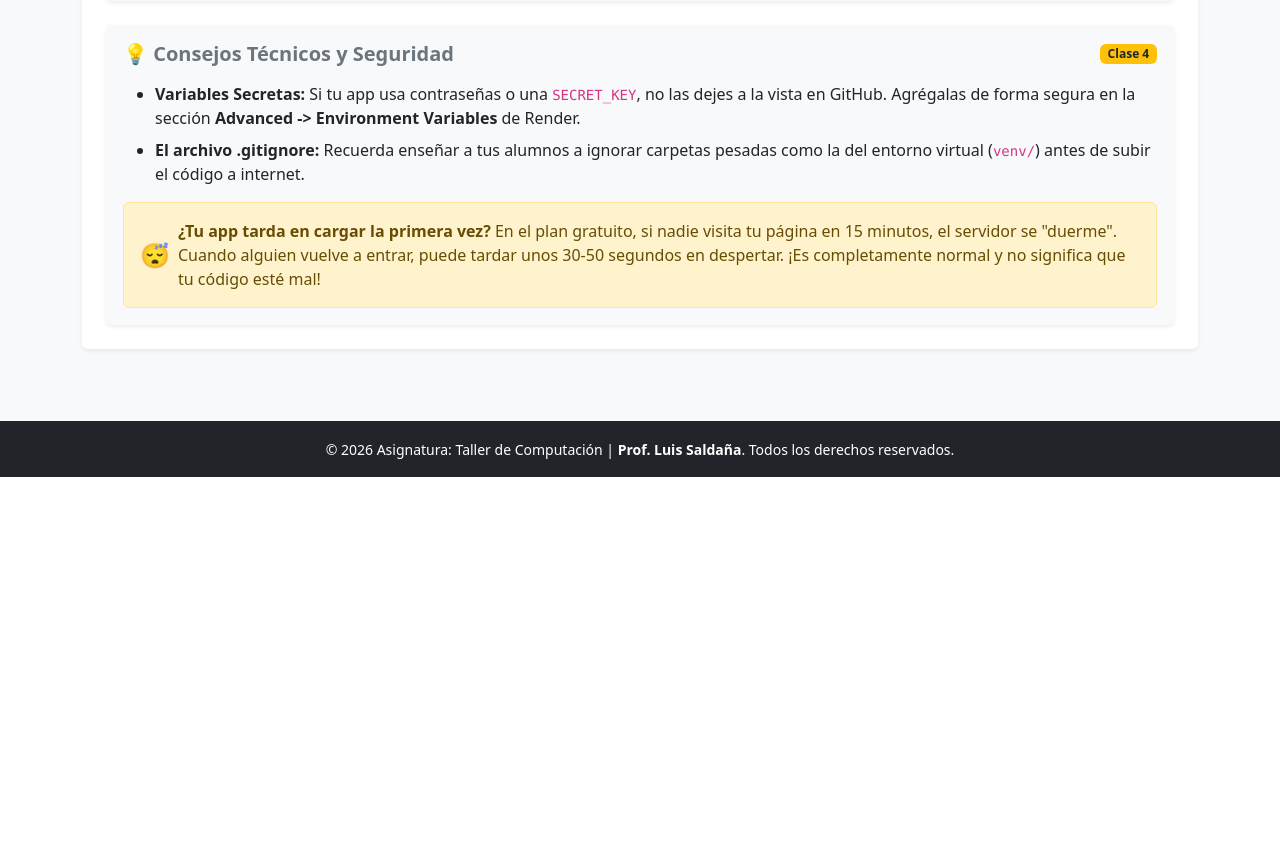
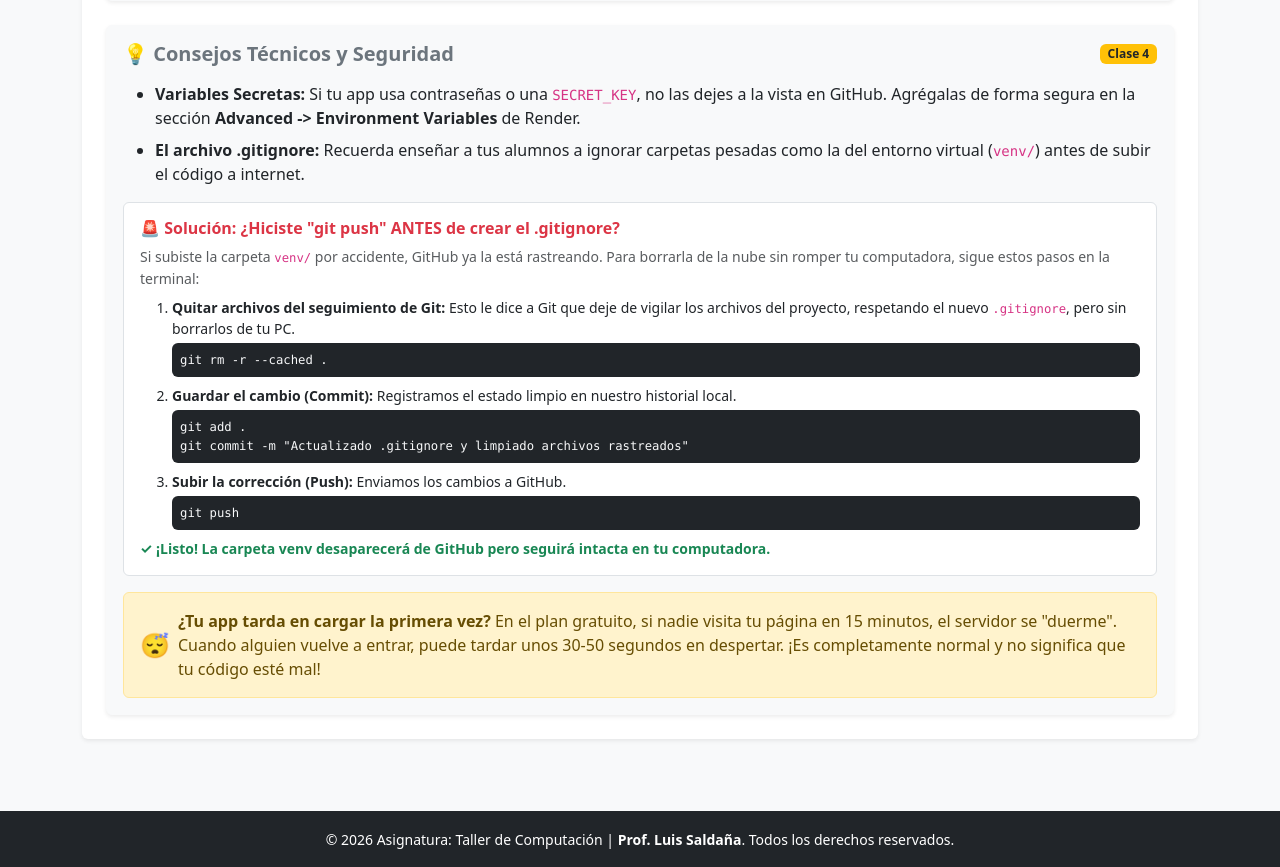
Before and after one commit to profeluissaldana/MipaginaWebTaller, a Flask app: page /servidorrender in a window 1280 px wide. Shown: the part 1333-2200 px from the top of the page. Before the commit the page ends 1810 px from the top, so only its background shows below. Run offline with Flask 3, Linux system fonts and the light colour scheme.

Commit message:
Actualizado servidorrender.html

```diff
--- a/templates/servidorrender.html
+++ b/templates/servidorrender.html
@@ -116,10 +116,31 @@
 
                     <ul>
                         <li class="mb-2"><strong>Variables Secretas:</strong> Si tu app usa contraseñas o una <code>SECRET_KEY</code>, no las dejes a la vista en GitHub. Agrégalas de forma segura en la sección <strong>Advanced -> Environment Variables</strong> de Render.</li>
-                        <li class="mb-2"><strong>El archivo .gitignore:</strong> Recuerda enseñar a tus alumnos a ignorar carpetas pesadas como la del entorno virtual (<code>venv/</code>) antes de subir el código a internet.</li>
+                        <li class="mb-3"><strong>El archivo .gitignore:</strong> Recuerda enseñar a tus alumnos a ignorar carpetas pesadas como la del entorno virtual (<code>venv/</code>) antes de subir el código a internet.</li>
                     </ul>
 
-                    <div class="alert alert-warning d-flex align-items-center m-0 mt-3" role="alert">
+                    <div class="bg-white p-3 rounded border mb-3">
+                        <h6 class="fw-bold text-danger">🚨 Solución: ¿Hiciste "git push" ANTES de crear el .gitignore?</h6>
+                        <p class="small text-muted mb-2">Si subiste la carpeta <code>venv/</code> por accidente, GitHub ya la está rastreando. Para borrarla de la nube sin romper tu computadora, sigue estos pasos en la terminal:</p>
+
+                        <ol class="small mb-0">
+                            <li class="mb-2">
+                                <strong>Quitar archivos del seguimiento de Git:</strong> Esto le dice a Git que deje de vigilar los archivos del proyecto, respetando el nuevo <code>.gitignore</code>, pero sin borrarlos de tu PC.
+                                <pre class="bg-dark text-light p-2 rounded mt-1 mb-1">git rm -r --cached .</pre>
+                            </li>
+                            <li class="mb-2">
+                                <strong>Guardar el cambio (Commit):</strong> Registramos el estado limpio en nuestro historial local.
+                                <pre class="bg-dark text-light p-2 rounded mt-1 mb-1">git add .&#10;git commit -m "Actualizado .gitignore y limpiado archivos rastreados"</pre>
+                            </li>
+                            <li>
+                                <strong>Subir la corrección (Push):</strong> Enviamos los cambios a GitHub.
+                                <pre class="bg-dark text-light p-2 rounded mt-1 mb-0">git push</pre>
+                            </li>
+                        </ol>
+                        <div class="text-success small mt-2 fw-bold">✓ ¡Listo! La carpeta venv desaparecerá de GitHub pero seguirá intacta en tu computadora.</div>
+                    </div>
+
+                    <div class="alert alert-warning d-flex align-items-center m-0" role="alert">
                         <div class="me-2" style="font-size: 1.5rem;">😴</div>
                         <div>
                             <strong>¿Tu app tarda en cargar la primera vez?</strong> En el plan gratuito, si nadie visita tu página en 15 minutos, el servidor se "duerme". Cuando alguien vuelve a entrar, puede tardar unos 30-50 segundos en despertar. ¡Es completamente normal y no significa que tu código esté mal!
```
